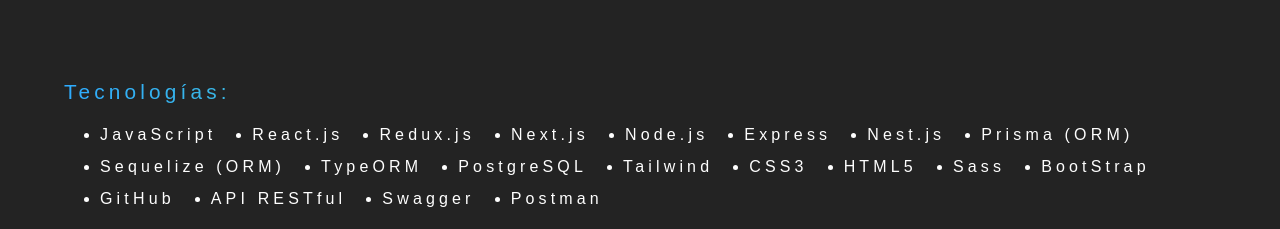
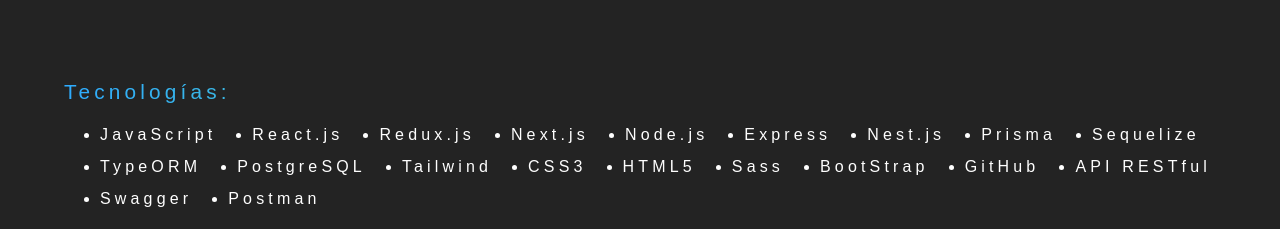
Before and after one commit to FeerTT/portfolio, a Next.js app: page / in a window 1280 px wide. Shown: the part 1140-1369 px from the top of the page. Built offline with nearby package versions, Linux system fonts and the light colour scheme.

Commit message:
Quitando el mailto

```diff
--- a/src/components/redes/index.jsx
+++ b/src/components/redes/index.jsx
@@ -44,9 +44,9 @@
               <div className="social-media-icon text-black" onClick={redirectToGitHub}>
                 <FaGithub size={30} alt="GitHub" />
               </div>
-              <div className="social-media-icon text-red-500" onClick={redirectToEmail}>
+              {/* <div className="social-media-icon text-red-500" onClick={redirectToEmail}>
                 <FaEnvelope size={30} alt="Email" />
-              </div>
+              </div> */}
               <div className="social-media-icon text-pink-500" onClick={redirectToInstagram}>
                 <FaInstagram size={30} alt="Instagram" />
               </div>
--- a/src/pages/index.js
+++ b/src/pages/index.js
@@ -63,8 +63,8 @@
         <li className="mb-2 ml-9">Node.js</li>
         <li className="mb-2 ml-9">Express</li>
         <li className="mb-2 ml-9">Nest.js</li>
-        <li className="mb-2 ml-9">Prisma (ORM)</li>
-        <li className="mb-2 ml-9">Sequelize (ORM)</li>
+        <li className="mb-2 ml-9">Prisma</li>
+        <li className="mb-2 ml-9">Sequelize</li>
         <li className="mb-2 ml-9">TypeORM</li>
         <li className="mb-2 ml-9">PostgreSQL</li>
         <li className="mb-2 ml-9">Tailwind</li>
```
